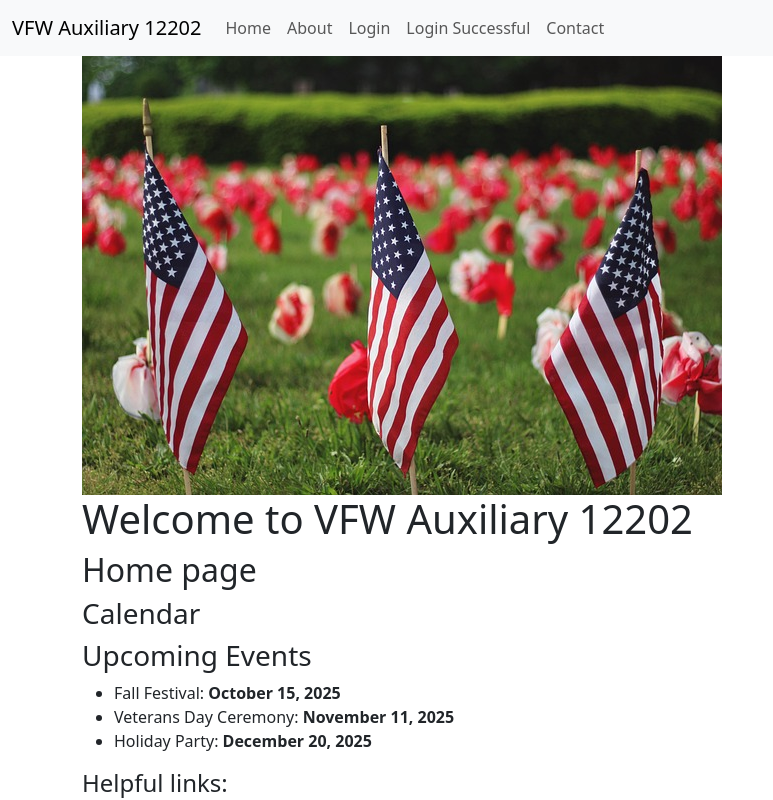
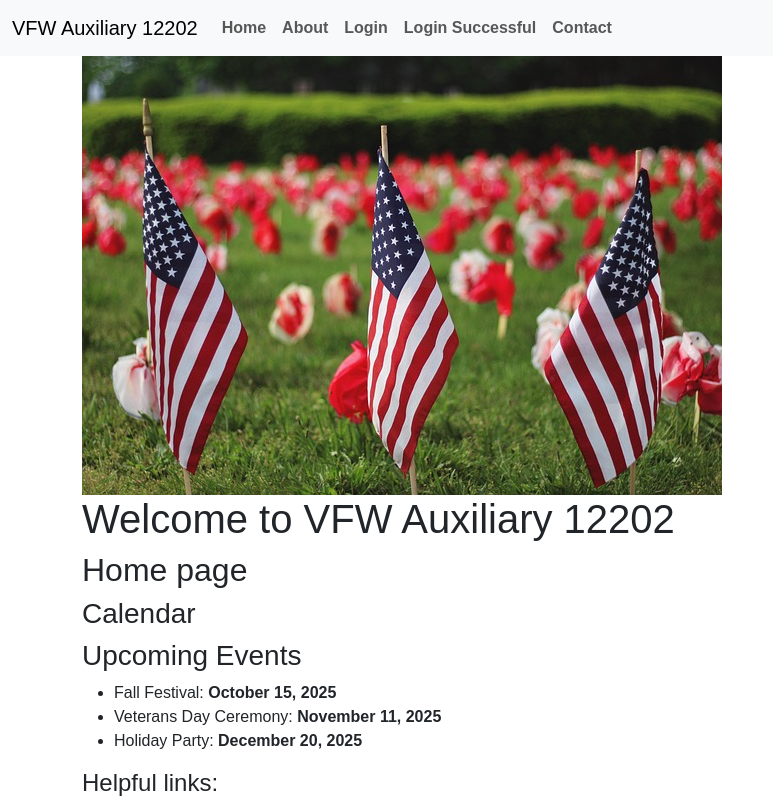
Before and after one commit to CatsRun/WDD330frameswork, a Vue app: page / in a window 1280 px wide. Shown: the top 800 px of the page, without its empty margins (0-773 px from the left). Built offline with nearby package versions, Linux system fonts and the light colour scheme.

Commit message:
added font family

```diff
--- a/index.html
+++ b/index.html
@@ -15,7 +15,7 @@
   <div id="app"></div>
   <script type="module" src="/src/main.js"></script>
   <!-- <p>hello world</p> -->
-  <p>test 8 </p>
+  <!-- <p>test 8 </p> -->
 
 </body>
 
--- a/src/App.vue
+++ b/src/App.vue
@@ -15,6 +15,7 @@ import officers from '@/assets/officers_contact.json';
 </script>
 
 <template>
+  <div id="app">
     <header>
       <nav class="navbar navbar-expand-lg bg-body-tertiary">
         <div class="container-fluid">
@@ -78,10 +79,24 @@ import officers from '@/assets/officers_contact.json';
         </ul>
       </div>
     </footer>
-
+  </div>
 </template>
 
 <style>
+#app {
+  font-family: "Nunito Sans", sans-serif;
+  font-optical-sizing: auto;
+  /* font-weight: <weight>;
+  font-style: normal;
+  font-variation-settings:
+    "wdth" 100,
+    "YTLC" 500; */
+}
+
+#navbarNav {
+  font-weight: bold;
+}
+
 footer {
   margin-top: 20px;
   padding: 10px 0;
--- a/src/main.js
+++ b/src/main.js
@@ -2,7 +2,7 @@ import { createApp } from 'vue'
 import App from './App.vue'
 import router from './router'
 import 'bootstrap/dist/css/bootstrap.min.css'
-import assets from './assets/officers_contact.json'
+// import assets from './assets/officers_contact.json'
 
 
 createApp(App).use(router).mount('#app')
```
Lines whose indentation alone changed are shown as unchanged.
